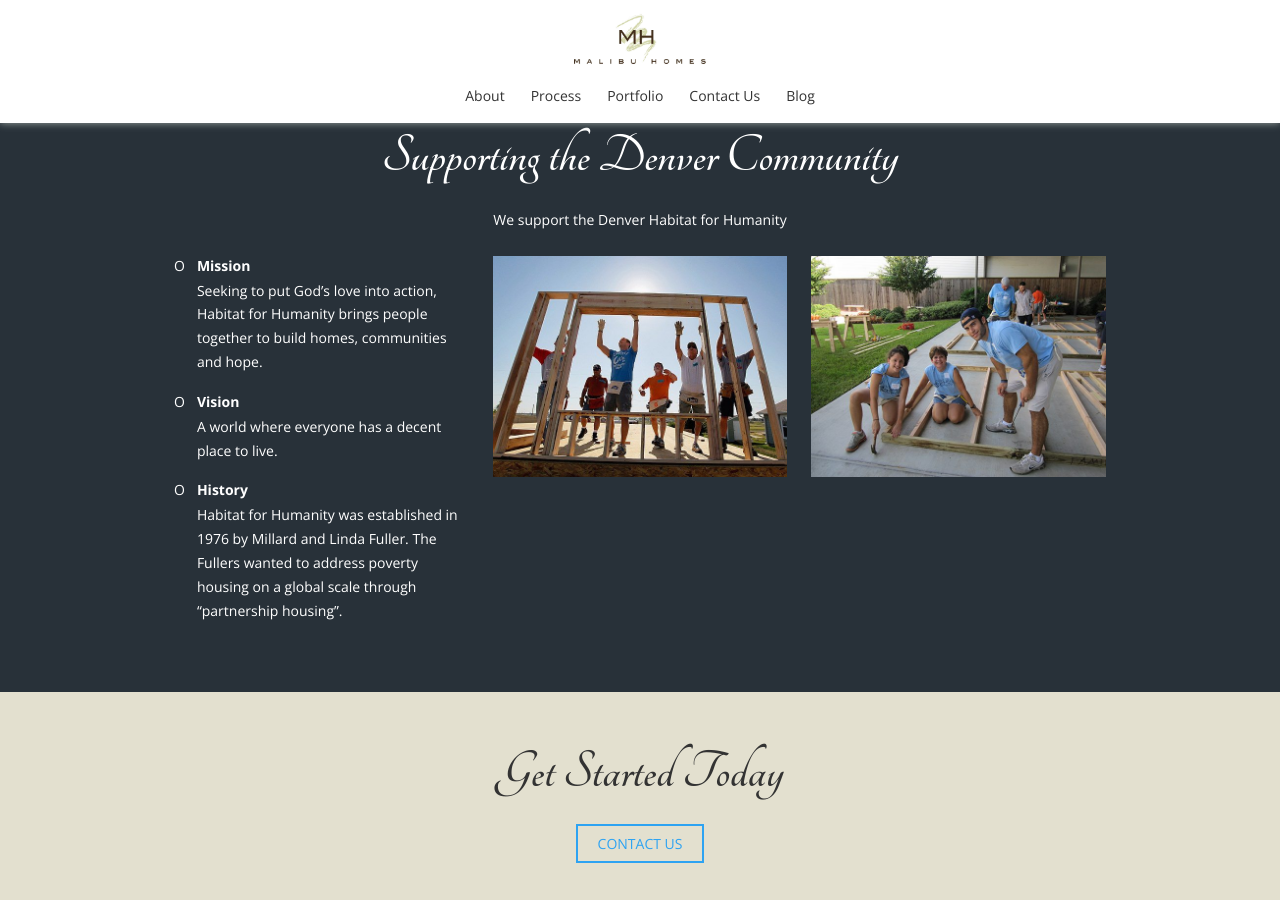
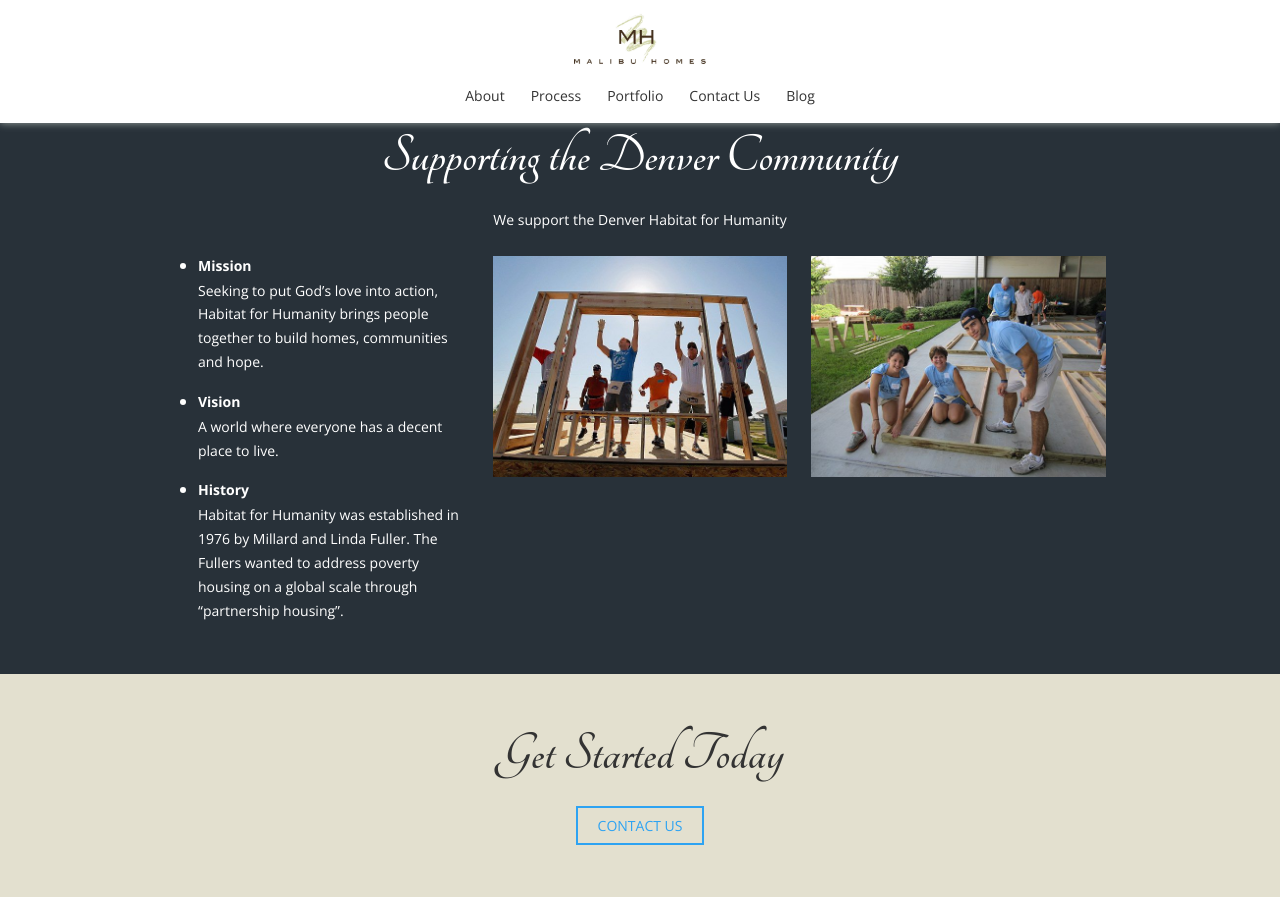
Before and after one commit to jdalton308/malibuhomes-cms, a Jekyll site: the page built from index.html, in a window 1280 px wide and 900 px high, scrolled down 2076 px. Built offline with Jekyll 4.4.1, drawn with Linux system fonts in a browser that asks for light colours.

Commit message:
Contact Data: Moved footer and contact page data into _data file

```diff
--- a/_includes/footer.html
+++ b/_includes/footer.html
@@ -1,3 +1,6 @@
+
+{% assign contact = site.data.contact %}
+{% assign address = contact.address %}
 
 <footer class="footer">
   <div class="footer-main-content">
@@ -6,18 +9,18 @@
       <div class="footer-column">
         <h4>Contact Us</h4>
         <p>
-          <a href="https://goo.gl/maps/XaEnWbPHhJv" target="_blank">
-            12835 E. Arapahoe Road<br/>
-            Tower 1, Suite 320<br/>
-            Centennial, CO 80112
+          <a href="{{ address.google-maps }}" target="_blank">
+            {{ address.street1 }}<br/>
+            {{ address.street2 }}<br/>
+            {{ address.city }}
           </a>
         </p>
         <p class="social-row">
-          <a href="https://www.facebook.com/malibuhomesco/" target="_blank" class="social-icon">
+          <a href="{{ contact.facebook }}" target="_blank" class="social-icon">
             <!-- Facebook Icon -->
             <svg xmlns="http://www.w3.org/2000/svg" width="24" height="24" viewBox="0 0 24 24"><path d="M12 0c-6.627 0-12 5.373-12 12s5.373 12 12 12 12-5.373 12-12-5.373-12-12-12zm3 8h-1.35c-.538 0-.65.221-.65.778v1.222h2l-.209 2h-1.791v7h-3v-7h-2v-2h2v-2.308c0-1.769.931-2.692 3.029-2.692h1.971v3z"/></svg>
           </a>
-          <a href="https://twitter.com/malibuhomesco" target="_blank" class="social-icon">
+          <a href="{{ contact.twitter }}" target="_blank" class="social-icon">
             <!-- Twitter Icon -->
             <svg xmlns="http://www.w3.org/2000/svg" width="24" height="24" viewBox="0 0 24 24"><path d="M12 0c-6.627 0-12 5.373-12 12s5.373 12 12 12 12-5.373 12-12-5.373-12-12-12zm6.066 9.645c.183 4.04-2.83 8.544-8.164 8.544-1.622 0-3.131-.476-4.402-1.291 1.524.18 3.045-.244 4.252-1.189-1.256-.023-2.317-.854-2.684-1.995.451.086.895.061 1.298-.049-1.381-.278-2.335-1.522-2.304-2.853.388.215.83.344 1.301.359-1.279-.855-1.641-2.544-.889-3.835 1.416 1.738 3.533 2.881 5.92 3.001-.419-1.796.944-3.527 2.799-3.527.825 0 1.572.349 2.096.907.654-.128 1.27-.368 1.824-.697-.215.671-.67 1.233-1.263 1.589.581-.07 1.135-.224 1.649-.453-.384.578-.87 1.084-1.433 1.489z"/></svg>
           </a>
@@ -26,9 +29,9 @@
 
       <div class="footer-column">
         <h4>Business Hours</h4>
-        <p>Monday-Friday: 9-5</p>
-        <p><a href="tel:3037900909">303.790.0909</a></p>
-        <p><a href="mailto:team@malibuhomescolorado.com" target="_blank">team@malibuhomescolorado.com</a></p>
+        <p>{{ contact.hours }}</p>
+        <p><a href="{{ contact.phone.link }}">{{ contact.phone.number }}</a></p>
+        <p><a href="mailto:{{ contact.email.address }}" target="_blank">{{ contact.email.address }}</a></p>
       </div>
 
       <div class="footer-column logo-column">
--- a/assets/css/_home.scss
+++ b/assets/css/_home.scss
@@ -60,8 +60,26 @@
   }
   .section-community {
     .check-item {
-      display: flex;
+      position: relative;
+      padding-left: 24px;
       margin-bottom: 18px;
+      text-align: left;
+
+      &:last-child {
+        margin-bottom: 0;
+      }
+
+      &:before {
+        content: '';
+        display: inline-block;
+        height: 6px;
+        width: 6px;
+        position: absolute;
+        top: 7px;
+        left: 6px;
+        border-radius: 50%;
+        background-color: $white;
+      }
 
       .check-mark {
         flex: 0 0 auto;
--- a/index.html
+++ b/index.html
@@ -53,7 +55,7 @@
   <section class="section-accolades section-grey">
     <div class="wrapper">
       <h2>{{ page.accolades-section-title }}</h2>
-      <p class="subtitle">Malibu Homes is an award winning builder with many homebuilding accolades including<br><strong>Two Time GOLD Recipient for BEST HOME IN THE NATION!</strong></p>
+      <p class="subtitle">{{ page.accolades-section-subtitle }}</p>
 
       <img src="{{ page.accolades-image | relative_url}}" alt="Photo of finished, award-winning, Malibu Homes house" class="img-section-full">
     </div>
@@ -70,37 +72,11 @@
 
           {% for bullet in page.community-bullets %}
           <div class="check-item">
-            <div class="check-mark">O</div>
-            <div class="item-content">
-              <h4>{{ bullet.title }}</h4>
-              <p>{{ bullet.content }}</p>
-            </div>
+            <h4>{{ bullet.title }}</h4>
+            <p>{{ bullet.content }}</p>
           </div>
           {% endfor %}
-<!--
-          <div class="check-item">
-            <div class="check-mark">O</div>
-            <div class="item-content">
-              <h4>Mission</h4>
-              <p>Seeking to put God’s love into action, Habitat for Humanity brings people together to build homes, communities and hope.</p>
-            </div>
-          </div>
 
-          <div class="check-item">
-            <div class="check-mark">O</div>
-            <div class="item-content">
-              <h4>Vision</h4>
-              <p>A world where everyone has a decent place to live.</p>
-            </div>
-          </div>
-
-          <div class="check-item">
-            <div class="check-mark">O</div>
-            <div class="item-content">
-              <h4>History</h4>
-              <p>Habitat for Humanity was established in 1976 by Millard and Linda Fuller. The Fullers wanted to address poverty housing on a global scale through “partnership housing”.</p>
-            </div>
-          </div> -->
         </div>
 
         <div class="flex-item">
```
Also changed, not shown: other parts of index.html (+2 -0 lines), _data/contact.yml (added, +14 -0 lines), contact.html (+9 -6 lines).
